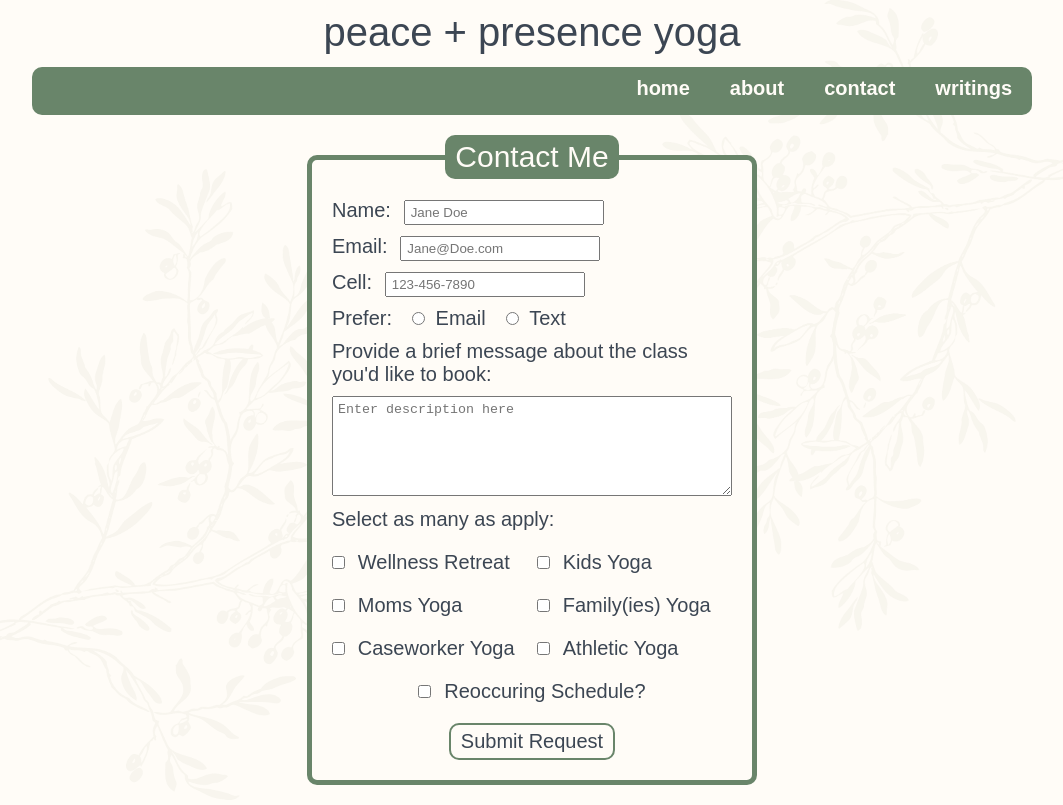
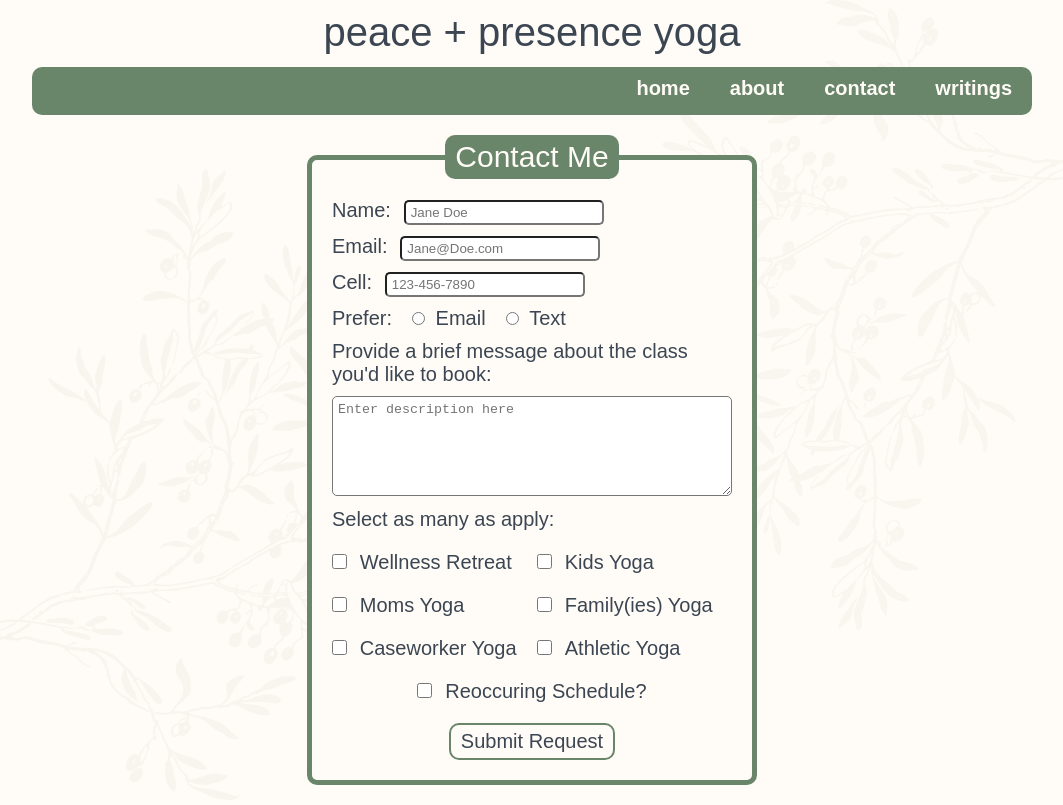
Before and after one commit to JoshCode25/pnp-yoga, a SvelteKit app: page /contact in a window 1280 px wide. Shown: the whole page, without its empty margins (108-1171 px from the left). Built offline with nearby package versions, Linux system fonts and the light colour scheme.

Commit message:
input color and borderradius styling

```diff
--- a/src/routes/contact/+page.svelte
+++ b/src/routes/contact/+page.svelte
@@ -101,6 +101,7 @@
 		height: 10rem;
 		margin-top: 1rem;
 		padding: 0.5rem;
+		border-radius: 0.5rem;
 	}
 
 	button {
@@ -125,6 +126,7 @@
 		width: 20rem;
 		margin-left: 1rem;
 		text-indent: 0.5rem;
+		border-radius: 0.5rem;
 	}
 
 	.gridWrapper {
@@ -145,12 +147,17 @@
 	.radioWrapper input:hover {
 		cursor: pointer;
 	}
+	.radioWrapper input:checked {
+		accent-color: var(--primary-color);
+	}
 
 	.checkWrapper label {
 		padding-left: 1rem;
 	}
-	.checkWrapper input:checked {
-		color: var(--primary-color);
+	.checkWrapper input {
+		width: 1.5rem;
+		height: 1.5rem;
+		accent-color: var(--primary-color);
 	}
 	.checkWrapper label:hover,
 	.checkWrapper input:hover {
```
